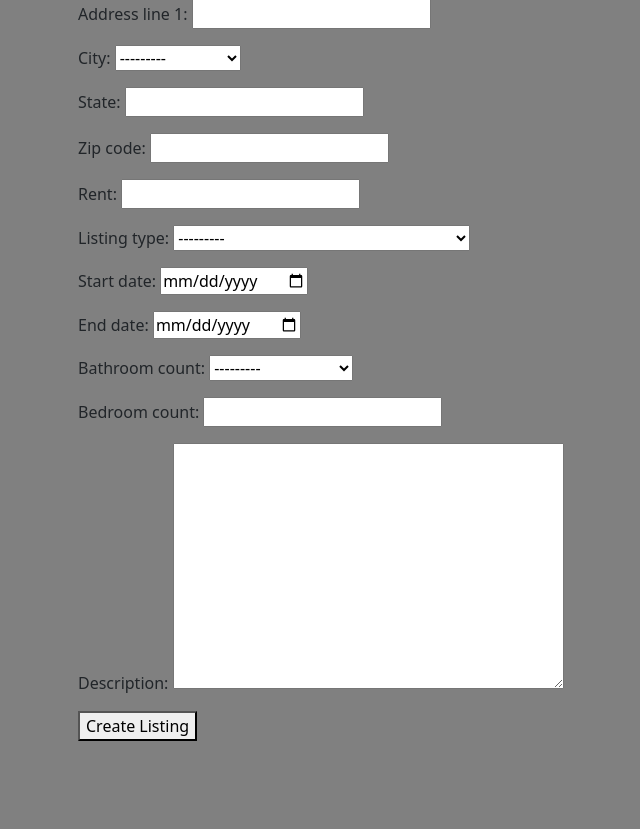
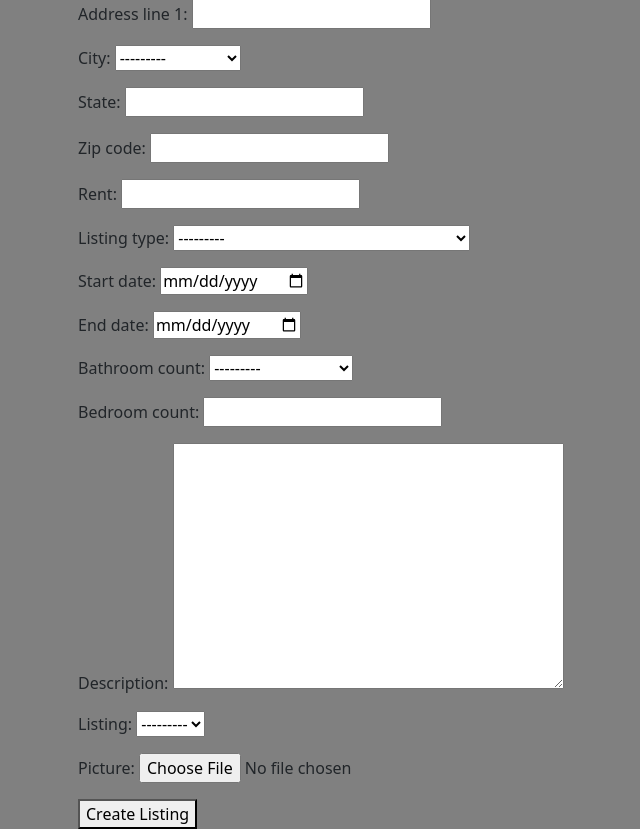
Before and after one commit to caribbean-apple/housing, a Django app: page /create/ in a window 1280 px wide. Shown: the part 81-910 px from the top of the page, without its empty margins (4-644 px from the left). Before the commit the page ends 822 px from the top, so only its background shows below. Run offline with Django 4.2, Linux system fonts and the light colour scheme; the visitor is signed in with stand-in values (Sample User, id 1); data that the repository does not hold is empty.

Commit message:
Uploading one photo to the listing. Need to figure out multiple photos at some point.

```diff
--- a/sublets/forms.py
+++ b/sublets/forms.py
@@ -1,6 +1,7 @@
 from django import forms
 from django.contrib.auth.forms import UserCreationForm, AuthenticationForm
-from .models import User, Listing, Message, UserProfile
+from django.forms import ClearableFileInput
+from .models import User, Listing, Message, UserProfile, ListingPicture
 import datetime
 
 SUPPORTED_CITIES = [
@@ -8,6 +9,25 @@ SUPPORTED_CITIES = [
     ('New York City', 'New York City'),
     ('Philadelphia', 'Philadelphia'),
 ]
+
+# Attempt to get Multiple photos uploaded.
+# class MultipleFileInput(forms.ClearableFileInput):
+#     allow_multiple_selected = True
+
+# class MultipleFileField(forms.FileField):
+#     def __init__(self, *args, **kwargs):
+#         kwargs.setdefault("widget", MultipleFileInput())
+#         super().__init__(*args, **kwargs)
+
+#     def clean(self, data, initial=None):
+#         single_file_clean = super().clean
+#         if isinstance(data, (list, tuple)):
+#             result = [single_file_clean(d, initial) for d in data]
+#         else:
+#             result = [single_file_clean(data, initial)]
+#         return result
+
+
 
 class UserProfileForm(forms.ModelForm):
     user_id = forms.IntegerField(widget=forms.HiddenInput())
@@ -119,3 +139,10 @@ class SendMessageForm(forms.ModelForm):
         if commit:
             message.save()
         return message
+
+
+class ListingPictureForm(forms.ModelForm):
+
+    class Meta:
+        model = ListingPicture
+        fields = ['listing', 'picture']
--- a/sublets/static/sublets/Javascript/messages.js
+++ b/sublets/static/sublets/Javascript/messages.js
@@ -3,6 +3,8 @@ document.addEventListener('DOMContentLoaded', function() {
   // Show compose view and hide other views
   document.querySelector('#show-messages').style.display = 'block';
   document.querySelector('#respond').style.display = 'none';
+
+  alert("successful load")
 
   load_messages()
 
--- a/sublets/templates/sublets/create.html
+++ b/sublets/templates/sublets/create.html
@@ -13,6 +13,8 @@ Sublets - Create Listing
 
     {{ listing_form.as_p  }}
 
+    {{ picture_form.as_p }}
+
     <button type="submit">Create Listing</button>
 
 </form>
--- a/sublets/templates/sublets/messages.html
+++ b/sublets/templates/sublets/messages.html
@@ -1,4 +1,8 @@
 {% extends 'sublets/layout.html' %}
+
+
+{% load static %}
+
 {% block title %}
 Sublets - Home
 {% endblock %}
--- a/sublets/views.py
+++ b/sublets/views.py
@@ -6,7 +6,7 @@ from django.shortcuts import render, redirect, get_object_or_404
 from django.http import HttpResponse, HttpResponseForbidden, JsonResponse
 from django.core.paginator import Paginator
 from .forms import UserRegistrationForm, LoginForm, ListingForm
-from .forms import UserProfileForm, SendMessageForm, SearchForm
+from .forms import UserProfileForm, SendMessageForm, SearchForm, ListingPictureForm
 from .models import User, Listing, ListingPicture, Message
 
 # Create your views here.
@@ -147,6 +147,7 @@ def search_results(request):
 def create(request):
 
     listing_form=ListingForm(request.POST or None)
+    picture_form=ListingPictureForm(request.POST or None)
     if request.method == "POST":
         listing_form = ListingForm(request.POST)
         if listing_form.is_valid():
@@ -155,7 +156,7 @@ def create(request):
             listing_to_add.save()
             return redirect('listing', listing_to_add.id)
 
-    context = { 'listing_form': listing_form }
+    context = { 'listing_form': listing_form, 'picture_form': picture_form }
     return render(request, 'sublets/create.html', context)
 
 
```
